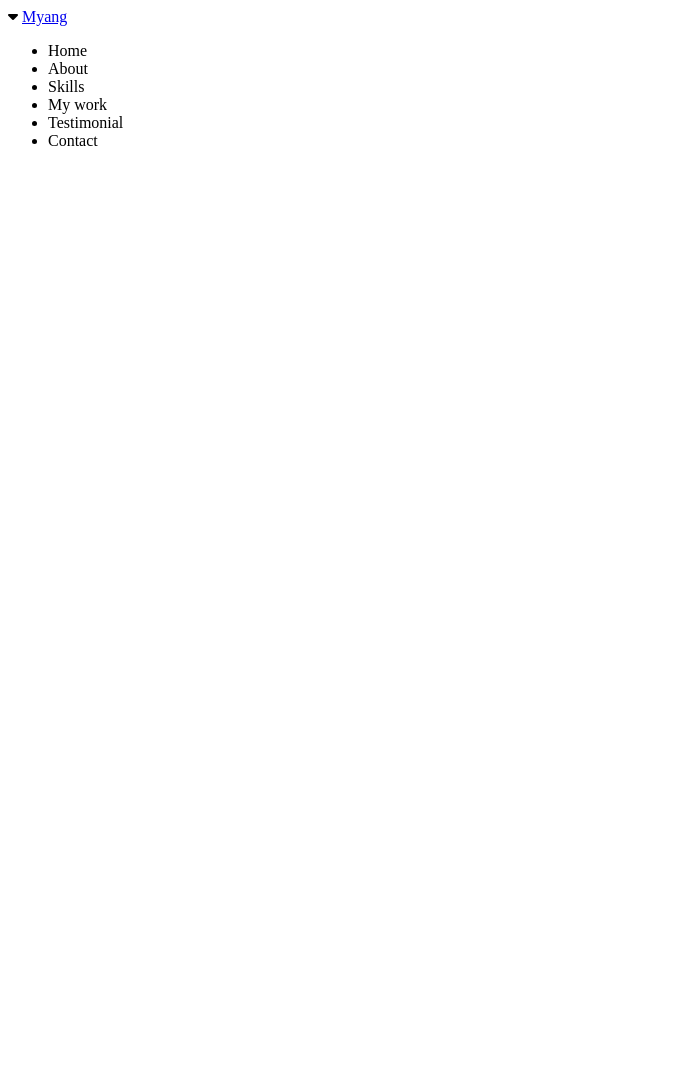
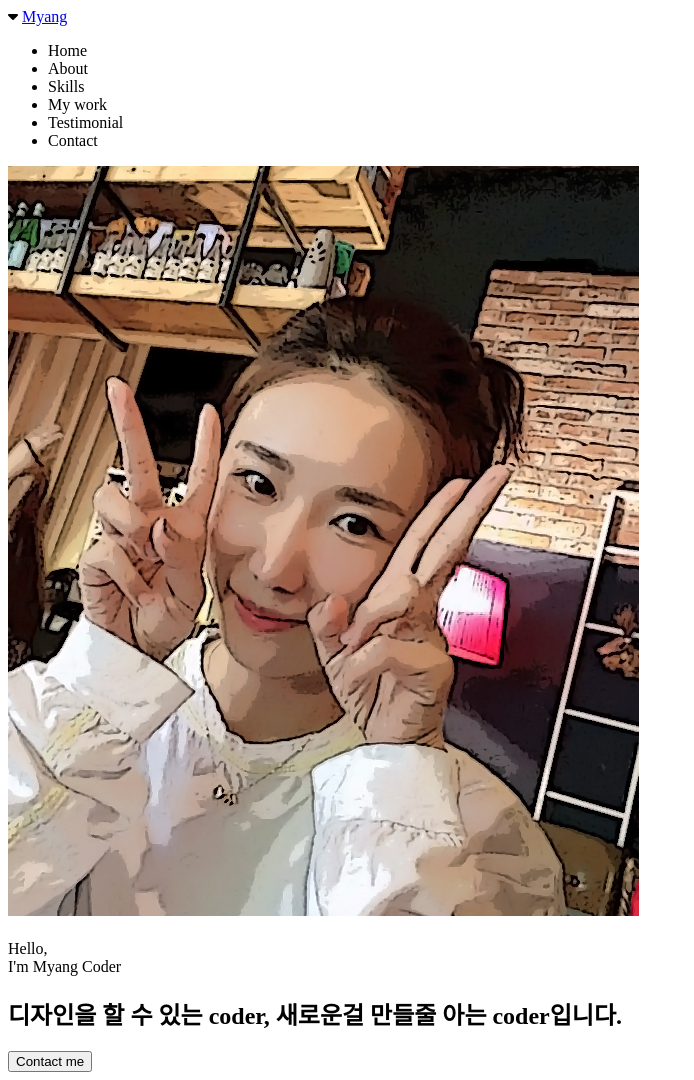
Before and after one commit to jeonmeehyang/myang-s-portfolio, a plain HTML site: page index.html in a window 1280 px wide. Shown: the whole page, without its empty margins (0-694 px from the left). Before the commit the page ends 800 px from the top, so only its background shows below. Drawn offline with Linux system fonts and the light colour scheme.

Commit message:
HTML: Home

```diff
--- a/index.html
+++ b/index.html
@@ -29,6 +29,17 @@
                 <li class="navbar__menu__item">Contact</li>
         </ul>
     </nav>
+    <!-- Home -->
+    <section id="home">
+        <img
+        src="imgs/profile.jpg"
+        alt="Myang's profile photo"
+        class="home__avatar"
+        />
+        <h1 class="home__title"></h1>Hello, <br/>I'm Myang Coder</h1>
+        <h2 class="home__description">디자인을 할 수 있는 coder, 새로운걸 만들줄 아는 coder입니다.</h2>
+        <button class="home__contact">Contact me</button>
+    </section>
     <!-- About -->
     <section id="about"></section>
     <!-- Skills -->
```
Also changed, not shown: imgs/profile.jpg (added).
